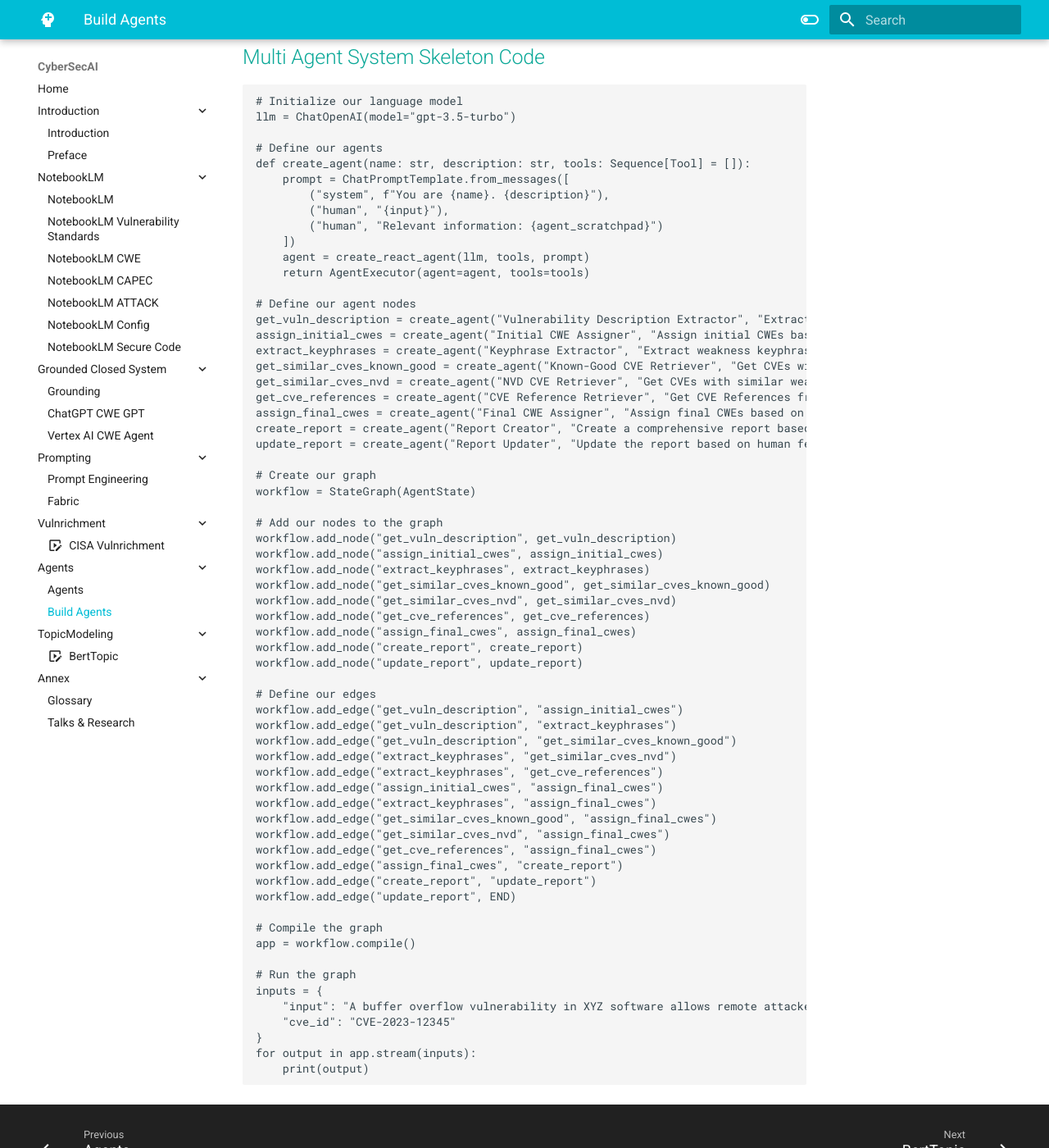
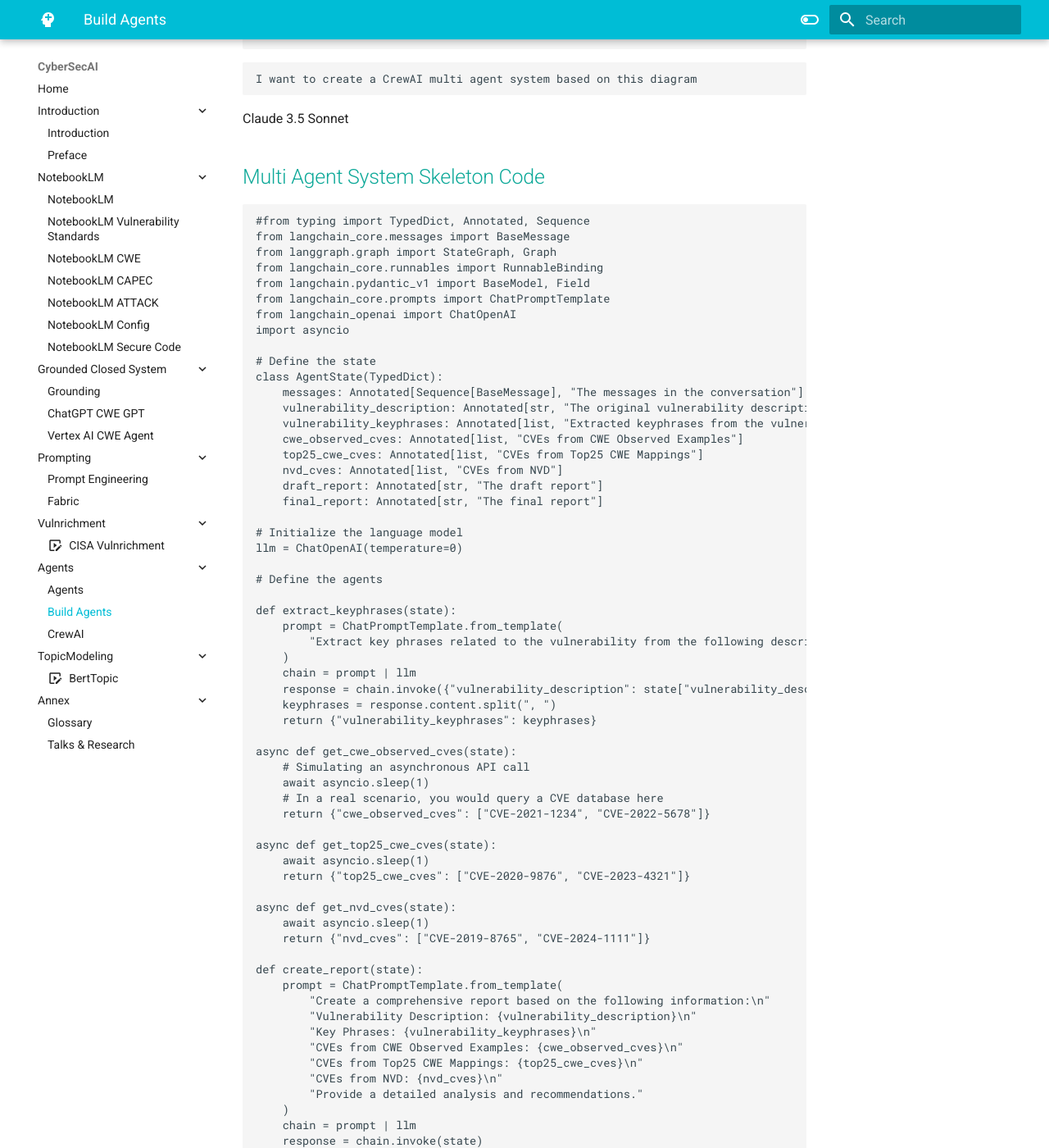
Before and after one commit to CyberSecAI/CyberSecAI.github.io, an MkDocs documentation site: the page built from docs/agents/Build_agents.md, in a window 1280 px wide and 1400 px high, scrolled down 2513 px. Shown: the whole window at 82% size. Built offline with MkDocs 1.6.1 and Material for MkDocs 9.7.7, drawn with Linux system fonts in a browser that asks for light colours; comment, search, counter and statistics services are not loaded; some of the changed text lies outside the part shown.

Commit message:
add crewai

`````diff
--- a/docs/agents/Build_agents.md
+++ b/docs/agents/Build_agents.md
@@ -43,41 +43,33 @@
 ```mermaid
 
 graph TD
-    Start((Start)) --> A[Get Vulnerability Description and CVE ID]
-    A --> |Vulnerability Description| B[Assign CWEs based on Vulnerability Description]
-    A --> |Vulnerability Description| C[Extract weakness keyphrases from description]
-    A --> |CVE ID| D[Get CVE References from NVD]
-    C --> I[Get CVEs with similar weakness keyphrases \nfrom Known-Good CVE-CWE mappings]
-    C --> E[Get CVEs with similar weakness keyphrases \nfrom NVD]
-    B --> R[Assign CWEs based on all data]
-    C --> R
-    D --> R
-    E --> R
-    I --> R
-    R --> F[Create report]
-    F --> G[Update report based on human feedback]
+    Start((Start)) --> A[Vulnerability Description]
+    A --> |Vulnerability Description| C[Extract vulnerability keyphrases from Vulnerability Description]
+    C --> |Vulnerability Description\nVulnerability KeyPhrases| D[Get CVEs with similar weakness keyphrases \nfrom CWE Observed Examples]
+    C --> |Vulnerability Description\nVulnerability KeyPhrases| E[Get CVEs with similar weakness keyphrases \nfrom Top25 CWE Mappings]
+    C --> |Vulnerability Description\nVulnerability KeyPhrases| I[Get CVEs with similar weakness keyphrases \nfrom NVD]
+    D --> R[Create report]
+    E --> R[Create report]
+    I --> R[Create report]
+    R --> |Draft Report|G[Review Report]
     G -->|Human feedback| G
-    G --> End((End))
+    G --> |Final Report|End((End))
 ```
 
 Diagram Code
 ````
 graph TD
-    Start((Start)) --> A[Get Vulnerability Description and CVE ID]
-    A --> |Vulnerability Description| B[Assign CWEs based on Vulnerability Description]
-    A --> |Vulnerability Description| C[Extract weakness keyphrases from description]
-    A --> |CVE ID| D[Get CVE References from NVD]
-    C --> I[Get CVEs with similar weakness keyphrases \nfrom Known-Good CVE-CWE mappings]
-    C --> E[Get CVEs with similar weakness keyphrases \nfrom NVD]
-    B --> R[Assign CWEs based on all data]
-    C --> R
-    D --> R
-    E --> R
-    I --> R
-    R --> F[Create report]
-    F --> G[Update report based on human feedback]
+    Start((Start)) --> A[Vulnerability Description]
+    A --> |Vulnerability Description| C[Extract vulnerability keyphrases from Vulnerability Description]
+    C --> |Vulnerability Description\nVulnerability KeyPhrases| D[Get CVEs with similar weakness keyphrases \nfrom CWE Observed Examples]
+    C --> |Vulnerability Description\nVulnerability KeyPhrases| E[Get CVEs with similar weakness keyphrases \nfrom Top25 CWE Mappings]
+    C --> |Vulnerability Description\nVulnerability KeyPhrases| I[Get CVEs with similar weakness keyphrases \nfrom NVD]
+    D --> R[Create report]
+    E --> R[Create report]
+    I --> R[Create report]
+    R --> |Draft Report|G[Review Report]
     G -->|Human feedback| G
-    G --> End((End))
+    G --> |Final Report|End((End))
 ````
 
 
@@ -88,6 +80,11 @@
 I want to create a LangGraph multi agent system based on this diagram
 
 ````
+
+````
+I want to create a CrewAI multi agent system based on this diagram
+
+````
 Claude 3.5 Sonnet
 
 
@@ -95,67 +92,106 @@
 ## Multi Agent System Skeleton Code
 
 ````
-# Initialize our language model
-llm = ChatOpenAI(model="gpt-3.5-turbo")
+#from typing import TypedDict, Annotated, Sequence
+from langchain_core.messages import BaseMessage
+from langgraph.graph import StateGraph, Graph
+from langchain_core.runnables import RunnableBinding
+from langchain.pydantic_v1 import BaseModel, Field
+from langchain_core.prompts import ChatPromptTemplate
+from langchain_openai import ChatOpenAI
+import asyncio
 
-# Define our agents
-def create_agent(name: str, description: str, tools: Sequence[Tool] = []):
-    prompt = ChatPromptTemplate.from_messages([
-        ("system", f"You are {name}. {description}"),
-        ("human", "{input}"),
-        ("human", "Relevant information: {agent_scratchpad}")
-    ])
-    agent = create_react_agent(llm, tools, prompt)
-    return AgentExecutor(agent=agent, tools=tools)
+# Define the state
+class AgentState(TypedDict):
+    messages: Annotated[Sequence[BaseMessage], "The messages in the conversation"]
+    vulnerability_description: Annotated[str, "The original vulnerability description"]
+    vulnerability_keyphrases: Annotated[list, "Extracted keyphrases from the vulnerability description"]
+    cwe_observed_cves: Annotated[list, "CVEs from CWE Observed Examples"]
+    top25_cwe_cves: Annotated[list, "CVEs from Top25 CWE Mappings"]
+    nvd_cves: Annotated[list, "CVEs from NVD"]
+    draft_report: Annotated[str, "The draft report"]
+    final_report: Annotated[str, "The final report"]
 
-# Define our agent nodes
-get_vuln_description = create_agent("Vulnerability Description Extractor", "Extract the vulnerability description and CVE ID from the input.")
-assign_initial_cwes = create_agent("Initial CWE Assigner", "Assign initial CWEs based on the vulnerability description.")
-extract_keyphrases = create_agent("Keyphrase Extractor", "Extract weakness keyphrases from the description.")
-get_similar_cves_known_good = create_agent("Known-Good CVE Retriever", "Get CVEs with similar weakness keyphrases from Known-Good mappings.")
-get_similar_cves_nvd = create_agent("NVD CVE Retriever", "Get CVEs with similar weakness keyphrases from NVD.")
-get_cve_references = create_agent("CVE Reference Retriever", "Get CVE References from NVD.")
-assign_final_cwes = create_agent("Final CWE Assigner", "Assign final CWEs based on all collected data.")
-create_report = create_agent("Report Creator", "Create a comprehensive report based on all the collected and analyzed data.")
-update_report = create_agent("Report Updater", "Update the report based on human feedback.")
+# Initialize the language model
+llm = ChatOpenAI(temperature=0)
 
-# Create our graph
+# Define the agents
+
+def extract_keyphrases(state):
+    prompt = ChatPromptTemplate.from_template(
+        "Extract key phrases related to the vulnerability from the following description: {vulnerability_description}"
+    )
+    chain = prompt | llm
+    response = chain.invoke({"vulnerability_description": state["vulnerability_description"]})
+    keyphrases = response.content.split(", ")
+    return {"vulnerability_keyphrases": keyphrases}
+
+async def get_cwe_observed_cves(state):
+    # Simulating an asynchronous API call
+    await asyncio.sleep(1)
+    # In a real scenario, you would query a CVE database here
+    return {"cwe_observed_cves": ["CVE-2021-1234", "CVE-2022-5678"]}
+
+async def get_top25_cwe_cves(state):
+    await asyncio.sleep(1)
+    return {"top25_cwe_cves": ["CVE-2020-9876", "CVE-2023-4321"]}
+
+async def get_nvd_cves(state):
+    await asyncio.sleep(1)
+    return {"nvd_cves": ["CVE-2019-8765", "CVE-2024-1111"]}
+
+def create_report(state):
+    prompt = ChatPromptTemplate.from_template(
+        "Create a comprehensive report based on the following information:\n"
+        "Vulnerability Description: {vulnerability_description}\n"
+        "Key Phrases: {vulnerability_keyphrases}\n"
+        "CVEs from CWE Observed Examples: {cwe_observed_cves}\n"
+        "CVEs from Top25 CWE Mappings: {top25_cwe_cves}\n"
+        "CVEs from NVD: {nvd_cves}\n"
+        "Provide a detailed analysis and recommendations."
+    )
+    chain = prompt | llm
+    response = chain.invoke(state)
+    return {"draft_report": response.content}
+
+def review_report(state):
+    prompt = ChatPromptTemplate.from_template(
+        "Review and improve the following report:\n{draft_report}\n"
+        "Provide any necessary corrections or additions."
+    )
+    chain = prompt | llm
+    response = chain.invoke(state)
+    return {"final_report": response.content}
+
+# Define the graph
 workflow = StateGraph(AgentState)
 
-# Add our nodes to the graph
-workflow.add_node("get_vuln_description", get_vuln_description)
-workflow.add_node("assign_initial_cwes", assign_initial_cwes)
+# Add nodes
 workflow.add_node("extract_keyphrases", extract_keyphrases)
-workflow.add_node("get_similar_cves_known_good", get_similar_cves_known_good)
-workflow.add_node("get_similar_cves_nvd", get_similar_cves_nvd)
-workflow.add_node("get_cve_references", get_cve_references)
-workflow.add_node("assign_final_cwes", assign_final_cwes)
+workflow.add_node("get_cwe_observed_cves", get_cwe_observed_cves)
+workflow.add_node("get_top25_cwe_cves", get_top25_cwe_cves)
+workflow.add_node("get_nvd_cves", get_nvd_cves)
 workflow.add_node("create_report", create_report)
-workflow.add_node("update_report", update_report)
+workflow.add_node("review_report", review_report)
 
-# Define our edges
-workflow.add_edge("get_vuln_description", "assign_initial_cwes")
-workflow.add_edge("get_vuln_description", "extract_keyphrases")
-workflow.add_edge("get_vuln_description", "get_similar_cves_known_good")
-workflow.add_edge("extract_keyphrases", "get_similar_cves_nvd")
-workflow.add_edge("extract_keyphrases", "get_cve_references")
-workflow.add_edge("assign_initial_cwes", "assign_final_cwes")
-workflow.add_edge("extract_keyphrases", "assign_final_cwes")
-workflow.add_edge("get_similar_cves_known_good", "assign_final_cwes")
-workflow.add_edge("get_similar_cves_nvd", "assign_final_cwes")
-workflow.add_edge("get_cve_references", "assign_final_cwes")
-workflow.add_edge("assign_final_cwes", "create_report")
-workflow.add_edge("create_report", "update_report")
-workflow.add_edge("update_report", END)
+# Add edges
+workflow.add_edge("extract_keyphrases", "get_cwe_observed_cves")
+workflow.add_edge("extract_keyphrases", "get_top25_cwe_cves")
+workflow.add_edge("extract_keyphrases", "get_nvd_cves")
+workflow.add_edge("get_cwe_observed_cves", "create_report")
+workflow.add_edge("get_top25_cwe_cves", "create_report")
+workflow.add_edge("get_nvd_cves", "create_report")
+workflow.add_edge("create_report", "review_report")
+
+# Set entry point
+workflow.set_entry_point("extract_keyphrases")
 
 # Compile the graph
 app = workflow.compile()
 
 # Run the graph
-inputs = {
-    "input": "A buffer overflow vulnerability in XYZ software allows remote attackers to execute arbitrary code.",
-    "cve_id": "CVE-2023-12345"
-}
-for output in app.stream(inputs):
-    print(output)
+config = {"vulnerability_description": "A buffer overflow vulnerability in the XYZ software allows remote attackers to execute arbitrary code."}
+result = app.invoke(config)
+
+print(result["final_report"])
 ````
--- a/mkdocs.yml
+++ b/mkdocs.yml
@@ -28,6 +28,7 @@
   - Agents:
     - Agents: agents/Agents.md
     - Build Agents: agents/Build_agents.md
+    - CrewAI: agents/Crewai.md
   - TopicModeling:
     - BertTopic: TopicModeling/BertTopic.md
   - Annex:
`````
Also changed, not shown: docs/agents/Crewai.md (added, +28 -0 lines).
